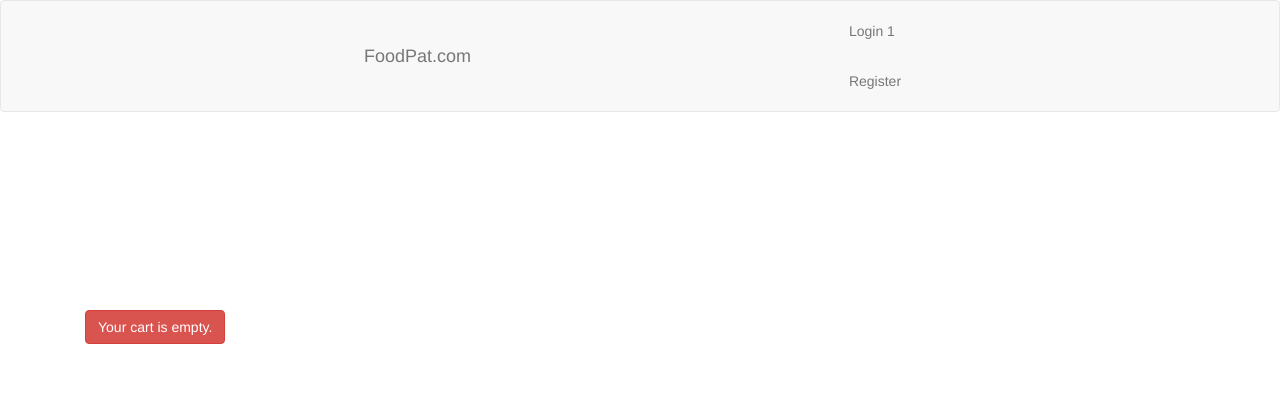
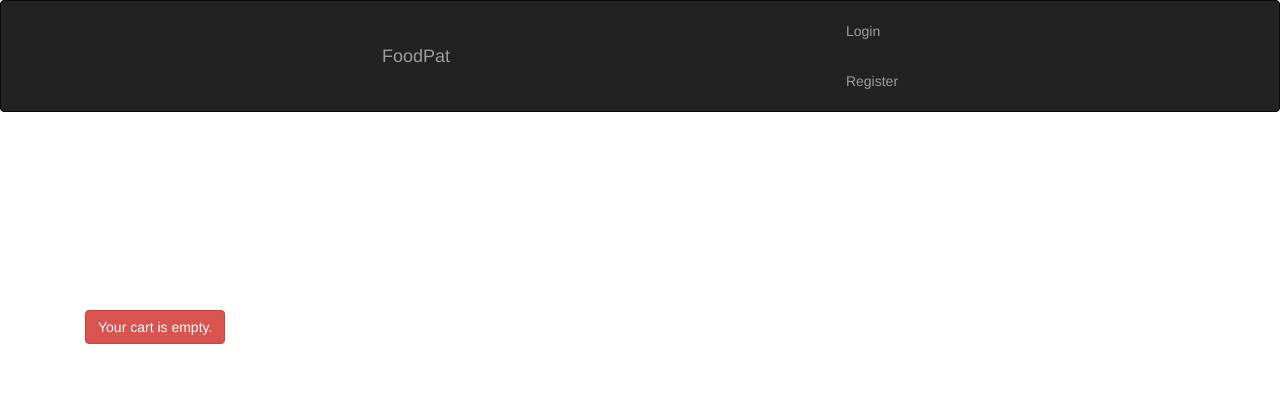
Before and after one commit to vizz11/foodapp, a Django app: page /cart in a window 1280 px wide. Shown: the top 420 px of the page. Run offline with Django 3.2, Linux system fonts and the light colour scheme; some libraries are stand-ins or nearby versions.

Commit message:
Update navbar.html

```diff
--- a/shop/templates/shop/navbar.html
+++ b/shop/templates/shop/navbar.html
@@ -9,7 +9,7 @@
 </head>
 </head>
 <body>
-    <nav class="navbar navbar-default">
+<!--     <nav class="navbar navbar-default">
   <div class="container-fluid">
     <div class="navbar-header">
       <a class="navbar-brand" href="#">FoodPat.com</a>
@@ -19,9 +19,9 @@
       <li><a href="#">Register</a></li>
     </ul>
   </div>
-</nav>
+</nav> -->
 
-<!--     <nav class="navbar navbar-inverse">
+    <nav class="navbar navbar-inverse">
   <div class="container-fluid">
     <div class="navbar-header">
       <a class="navbar-brand" href="{% url 'shop:product_list' %}">FoodPat</a>
@@ -38,5 +38,5 @@
 
       </ul>
   </div>
-</nav> -->
+</nav>
 </body>
```
